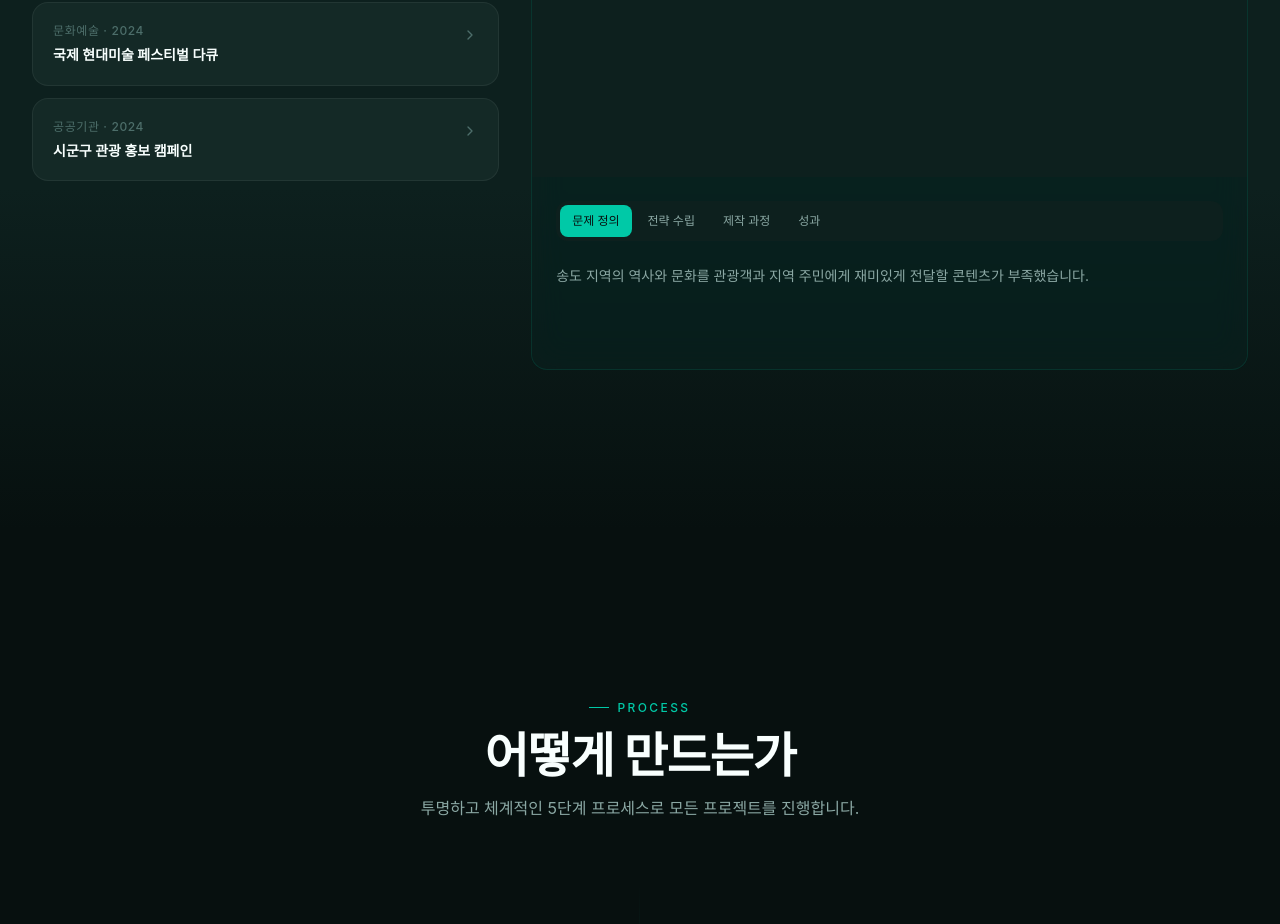
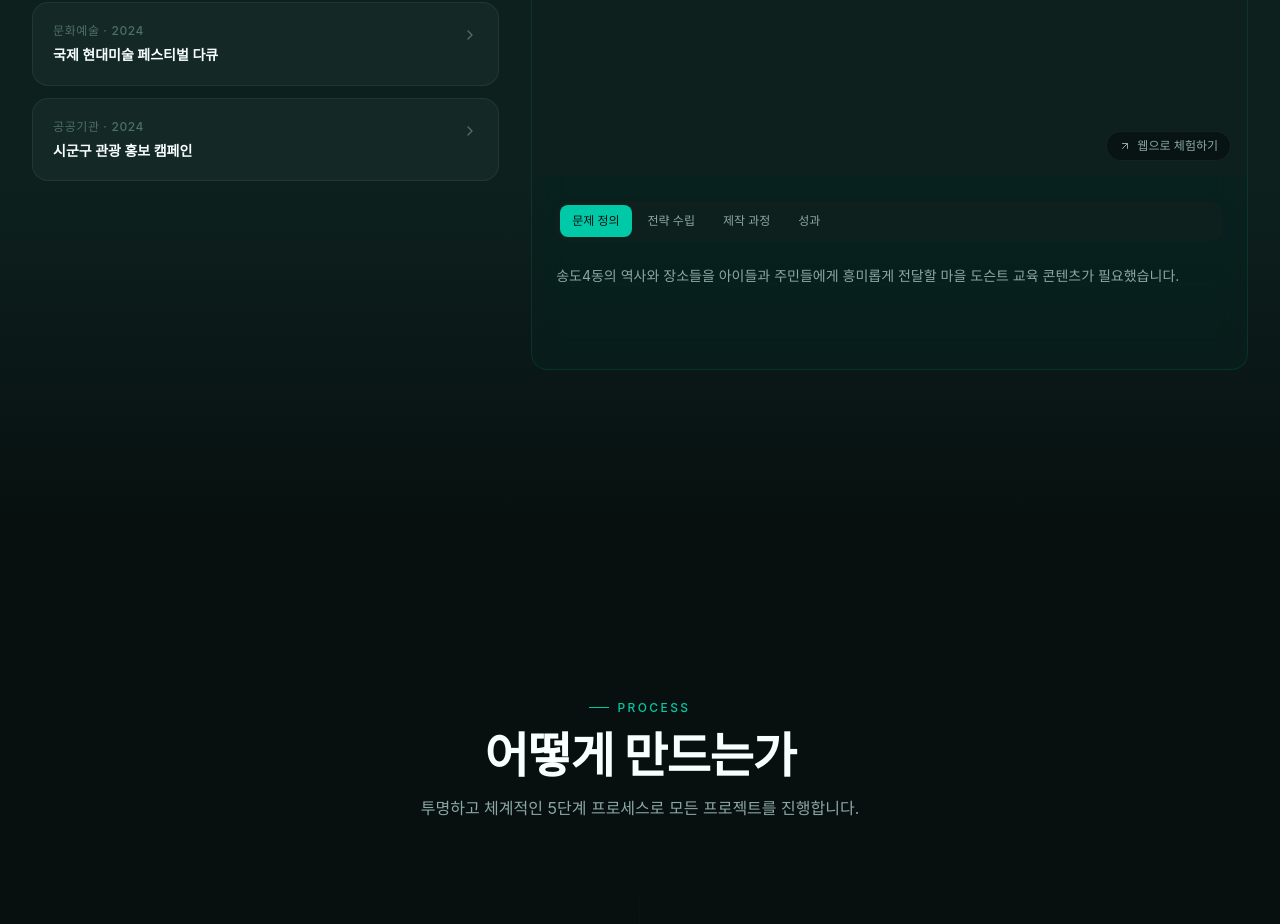
Before and after one commit to Bytesketcher/Media_LAB, a Next.js app: page / in a window 1280 px wide. Shown: the part 4820-5744 px from the top of the page. Built offline with nearby package versions, Linux system fonts and the light colour scheme; a web font is replaced by a local one.

Commit message:
힘찬이의 송도탐험 케이스에 웹 체험 링크 추가 및 실제 콘텐츠 기반으로 문구 업데이트

```diff
--- a/components/sections/Works.tsx
+++ b/components/sections/Works.tsx
@@ -29,20 +29,22 @@ const caseStudies: CaseStudy[] = [
     category: "지역 콘텐츠",
     title: "힘찬이의 송도탐험",
     thumbnail: "",
+    externalLink: "https://bytesketcher.github.io/SONGDO4/",
+    externalLinkLabel: "웹으로 체험하기",
     year: "2026",
     tags: ["지역 퀴즈 게임", "모바일 앱", "TWA"],
     problem:
-      "송도 지역의 역사와 문화를 관광객과 지역 주민에게 재미있게 전달할 콘텐츠가 부족했습니다.",
+      "송도4동의 역사와 장소들을 아이들과 주민들에게 흥미롭게 전달할 마을 도슨트 교육 콘텐츠가 필요했습니다.",
     strategy:
-      "친근한 캐릭터 IP '힘찬이'를 중심으로 지역 퀴즈 게임 포맷을 기획해, 놀이를 통해 자연스럽게 송도 지역 정보를 습득할 수 있도록 설계했습니다.",
+      "지도 기반 탐험, 퀴즈, 스탬프 수집을 결합해 장소를 직접 클릭하며 마을 이야기를 자연스럽게 배우는 인터랙티브 학습 경험으로 기획했습니다.",
     production:
-      "TWA(Trusted Web Activity) 방식으로 웹 콘텐츠를 안드로이드 앱으로 패키징하고, 송도 지역 퀴즈 콘텐츠를 자체 개발해 구글 플레이스토어 등록을 준비하고 있습니다.",
+      "힘찬이 캐릭터와 함께 학교·공원·문화·행정·교통·축제 등 마을 곳곳을 탐험하는 인터랙티브 웹 지도를 제작하고, TWA(Trusted Web Activity)로 패키징해 구글 플레이스토어 등록을 준비하고 있습니다.",
     result:
-      "현재 구글 플레이스토어 등록 심사를 준비 중이며, 출시 후 성과는 추후 업데이트될 예정입니다.",
+      "웹 버전이 공개되어 마을도슨트 교육 자료로 실제 활용되고 있으며, 구글 플레이스토어 등록도 함께 준비 중입니다.",
     metrics: [
+      { value: "13곳", label: "탐험 장소 수" },
+      { value: "인터랙티브", label: "지도 기반 학습" },
       { value: "TWA", label: "앱 패키징 방식" },
-      { value: "개발 중", label: "지역 퀴즈 콘텐츠" },
-      { value: "등록 준비", label: "구글 플레이스토어" },
     ],
   },
   {
```
